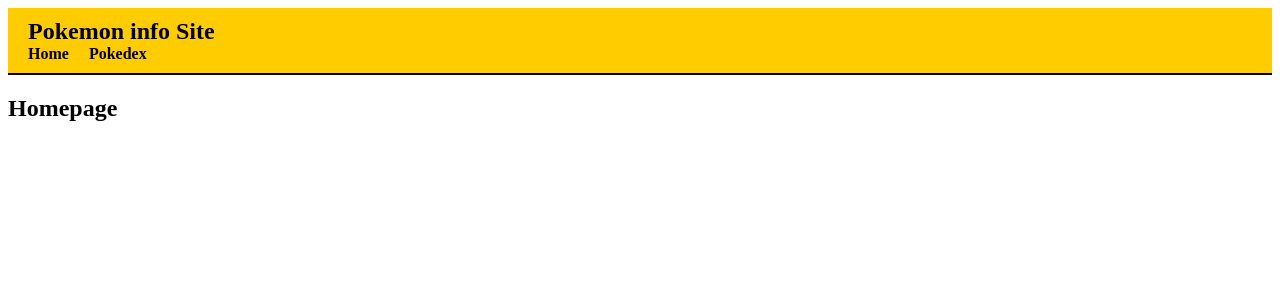
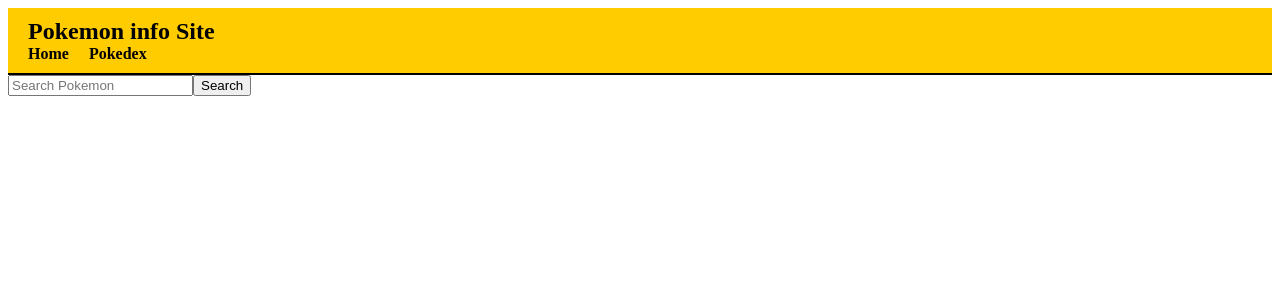
Before and after one commit to dfitzpatrick13/Mod2, a React (Vite) app in the folder mod2/: page / in a window 1280 px wide. Shown: the top 300 px of the page. Built offline with nearby package versions, Linux system fonts and the light colour scheme.

Commit message:
testing api

```diff
--- a/mod2/src/App.jsx
+++ b/mod2/src/App.jsx
@@ -1,6 +1,7 @@
 import './App.css'
 import NavBar from './NavBar'
 import Home from './home'
+import Pokedex from "./Pokedex"
 
 function App() {
 
@@ -8,7 +9,7 @@
     <div>
       <NavBar/>
       <div className='content'>
-        <Home/>
+        <Pokedex/>
       </div>
     </div>
 
--- a/mod2/src/NavBar.jsx
+++ b/mod2/src/NavBar.jsx
@@ -1,3 +1,7 @@
+import Pokedex from "./Pokedex";
+
+
+
 const NavBar = () => {
 
     return (
--- a/mod2/src/Pokedex.jsx
+++ b/mod2/src/Pokedex.jsx
@@ -1,8 +1,46 @@
+import React,{useState} from "react";
+
 const Pokedex = () => {
+    const [searchTerm, setSearchTerm] = useState("");
+    const [pokemonData,setPokemonData] = useState(null)
+
+    const handleSearch = async () => {
+        try {
+          const response = await fetch('https://pokeapi-stefan-skliarov-v1.p.rapidapi.com/pokemon?name=' + searchTerm.toLowerCase(), {
+            headers: {
+              'x-rapidapi-key': '3558788312msh9e2a10b42f82567p197369jsn4412d29a977e',
+              'x-rapidapi-host': 'pokeapi-stefan-skliarov-v1.p.rapidapi.com',
+            },
+          });
+
+          const data = await response.json();
+          setPokemonData(data);
+        } catch (error) {
+          console.error('Error fetching data:', error);
+        }
+      };
+
+      const handleInputChange = (event) => {
+        setSearchTerm(event.target.value);
+      };
 
     return (
-        <h1>this is where the pokemon search page will be </h1>
-     );
+        <div>
+        <input
+          type="text"
+          placeholder="Search Pokemon"
+          value={searchTerm}
+          onChange={handleInputChange}
+        />
+        <button onClick={handleSearch}>Search</button>
+
+        {pokemonData && (
+          <div>
+            <h2>{pokemonData.name}</h2>
+            <img src={pokemonData.sprites.front_default} alt={pokemonData.name} />
+          </div>
+        )}
+      </div>     );
 }
 
 export default Pokedex;
```
